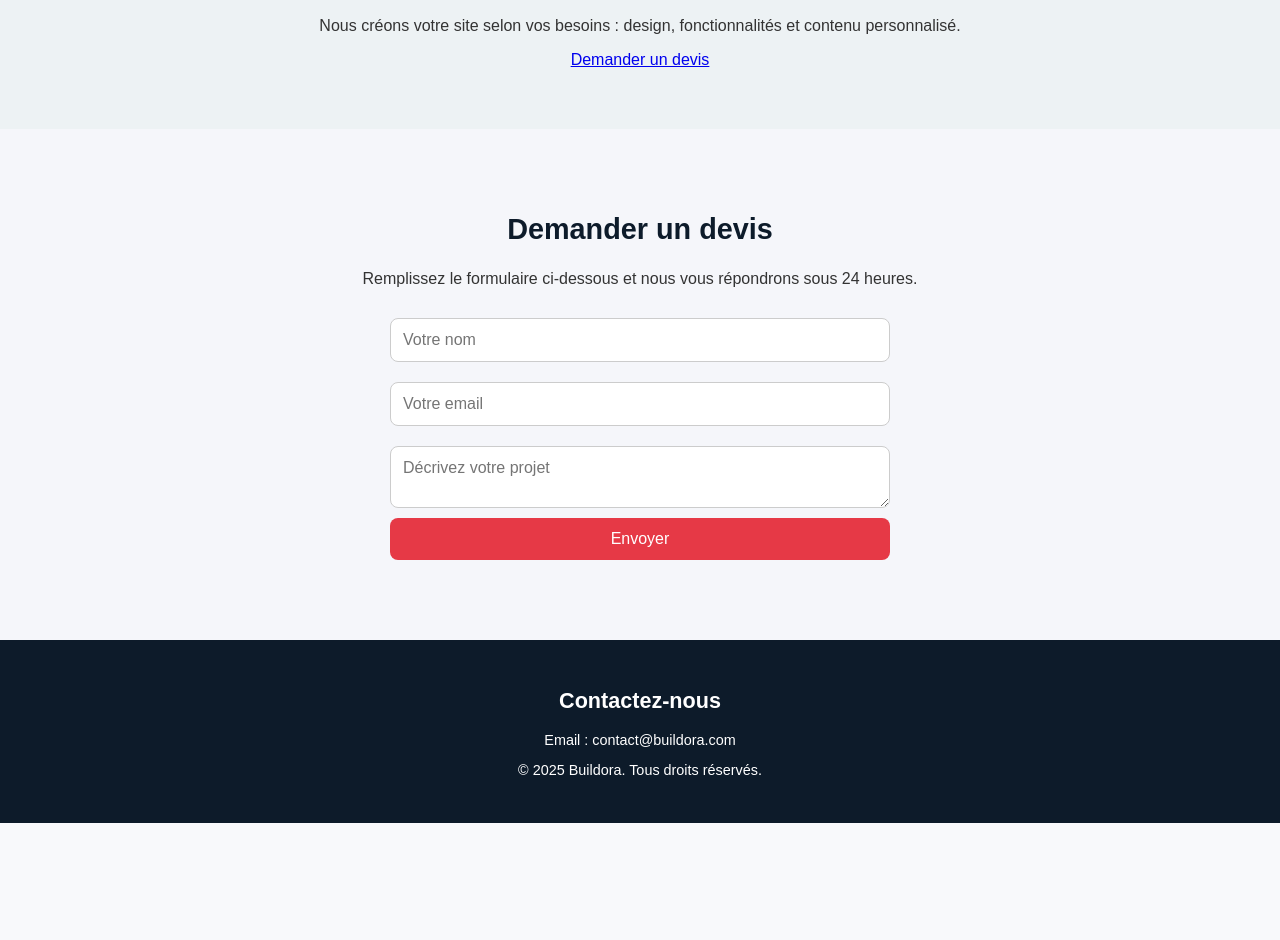
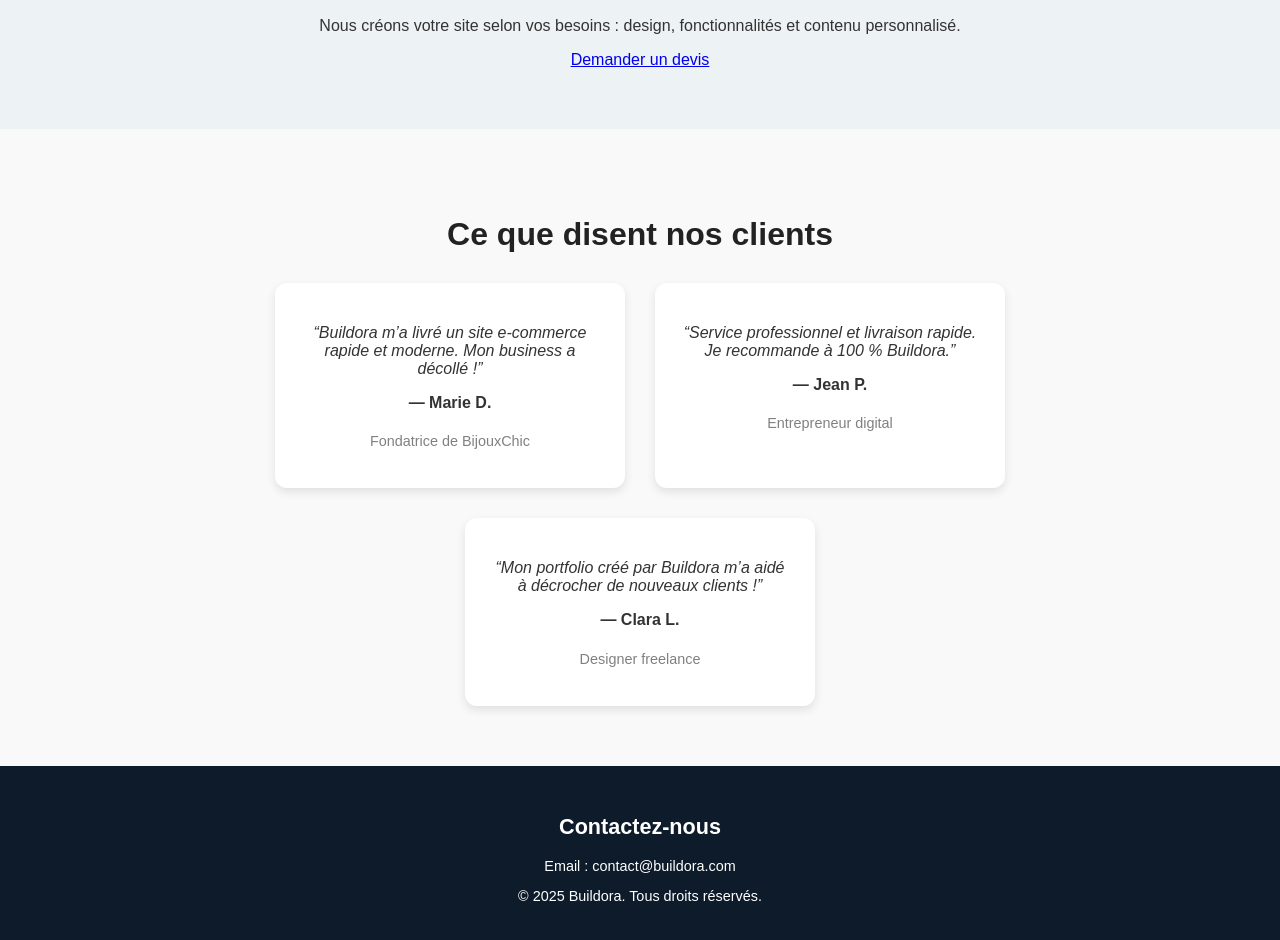
Before and after one commit to Buildora936/buildora.com-, a plain HTML site: page index.html in a window 1280 px wide. Shown: the part 1063-2003 px from the top of the page. Before the commit the page ends 1886 px from the top, so only its background shows below. Drawn offline with Linux system fonts and the light colour scheme.

Commit message:
Update index.html

```diff
--- a/index.html
+++ b/index.html
@@ -75,16 +75,34 @@
     <p>Nous créons votre site selon vos besoins : design, fonctionnalités et contenu personnalisé.</p>
     <a href="#contact" class="btn">Demander un devis</a>
   </section>
-<section id="contact-form" class="contact-section">
-  <h2>Demander un devis</h2>
-  <p>Remplissez le formulaire ci-dessous et nous vous répondrons sous 24 heures.</p>
+  <!-- Section Témoignages -->
+<section id="temoignages" class="testimonials" style="background:#f9f9f9; padding:60px 20px; text-align:center;">
+  <h2 style="font-size:2em; margin-bottom:30px; color:#222;">Ce que disent nos clients</h2>
 
-  <form id="contactForm" action="https://formspree.io/f/mdkwwbvv" method="POST">
-    <input type="text" name="name" placeholder="Votre nom" required>
-    <input type="email" name="email" placeholder="Votre email" required>
-    <textarea name="message" placeholder="Décrivez votre projet" required></textarea>
-    <button type="submit">Envoyer</button>
-  </form>
+  <div style="display:flex; flex-wrap:wrap; justify-content:center; gap:30px; max-width:1000px; margin:auto;">
+
+    <!-- Témoignage 1 -->
+    <div style="background:white; padding:25px; border-radius:12px; box-shadow:0 4px 10px rgba(0,0,0,0.1); max-width:300px;">
+      <p style="font-style:italic;">“Buildora m’a livré un site e-commerce rapide et moderne. Mon business a décollé !”</p>
+      <h4 style="margin-top:15px; color:#333;">— Marie D.</h4>
+      <p style="color:gray; font-size:0.9em;">Fondatrice de BijouxChic</p>
+    </div>
+
+    <!-- Témoignage 2 -->
+    <div style="background:white; padding:25px; border-radius:12px; box-shadow:0 4px 10px rgba(0,0,0,0.1); max-width:300px;">
+      <p style="font-style:italic;">“Service professionnel et livraison rapide. Je recommande à 100 % Buildora.”</p>
+      <h4 style="margin-top:15px; color:#333;">— Jean P.</h4>
+      <p style="color:gray; font-size:0.9em;">Entrepreneur digital</p>
+    </div>
+
+    <!-- Témoignage 3 -->
+    <div style="background:white; padding:25px; border-radius:12px; box-shadow:0 4px 10px rgba(0,0,0,0.1); max-width:300px;">
+      <p style="font-style:italic;">“Mon portfolio créé par Buildora m’a aidé à décrocher de nouveaux clients !”</p>
+      <h4 style="margin-top:15px; color:#333;">— Clara L.</h4>
+      <p style="color:gray; font-size:0.9em;">Designer freelance</p>
+    </div>
+
+  </div>
 </section>
   <footer id="contact">
     <h2>Contactez-nous</h2>
```
